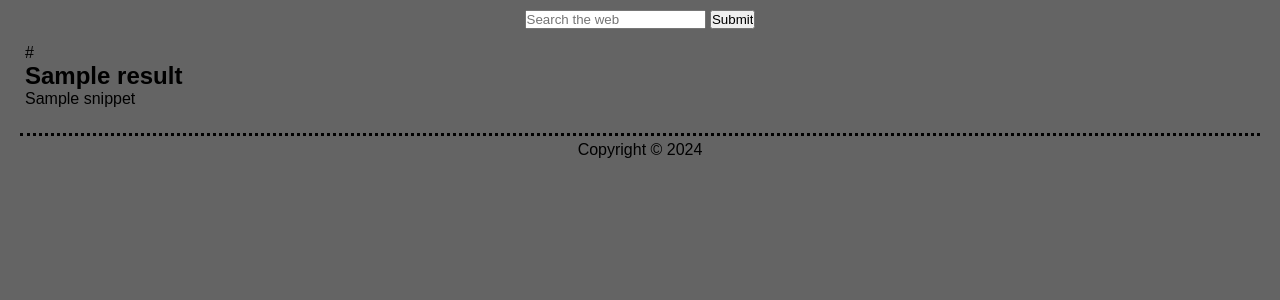
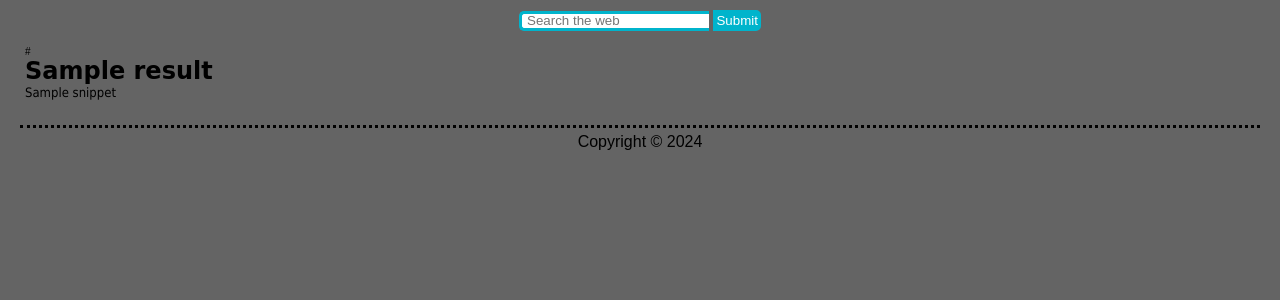
Before and after one commit to ejmabunda/serp-api, a Flask app: template flaskr/templates/results.html in a window 1280 px wide. Shown: the top 300 px of the page. Run offline with Flask 3, Linux system fonts and the light colour scheme; the template is opened without the code that fills it: most values are stand-ins (such as "Sample title", 1, 10 or a date in 2020).

Commit message:
styled the search bar

```diff
--- a/flaskr/static/css/main.css
+++ b/flaskr/static/css/main.css
@@ -35,6 +35,46 @@ form {
   text-align: center;
 }
 
+.title {
+  font-family: "Brush Script MT", cursive;
+}
+
+.description {
+  font-family: Tahoma, Verdana, sans-serif;
+  font-size: small;
+}
+
+.organic_result {
+  margin-right: 50%;
+}
+
+.link {
+  font-size: x-small;
+}
+
+#search {
+  border: solid #00B4CC;
+  border-right: none;
+  padding: 5px;
+  height: 20px;
+  border-radius: 5px 0 0 5px;
+  outline: none;
+  color: #9DBFAF;
+}
+
+#search:focus{
+  color: #00B4CC;
+}
+
+#submit {
+  border: solid #00B4CC;
+  background: #00B4CC;
+  text-align: center;
+  color: #fff;
+  border-radius: 0 5px 5px 0;
+  cursor: pointer;
+}
+
 footer {
   margin: 10px;
   padding: 5px;
```
